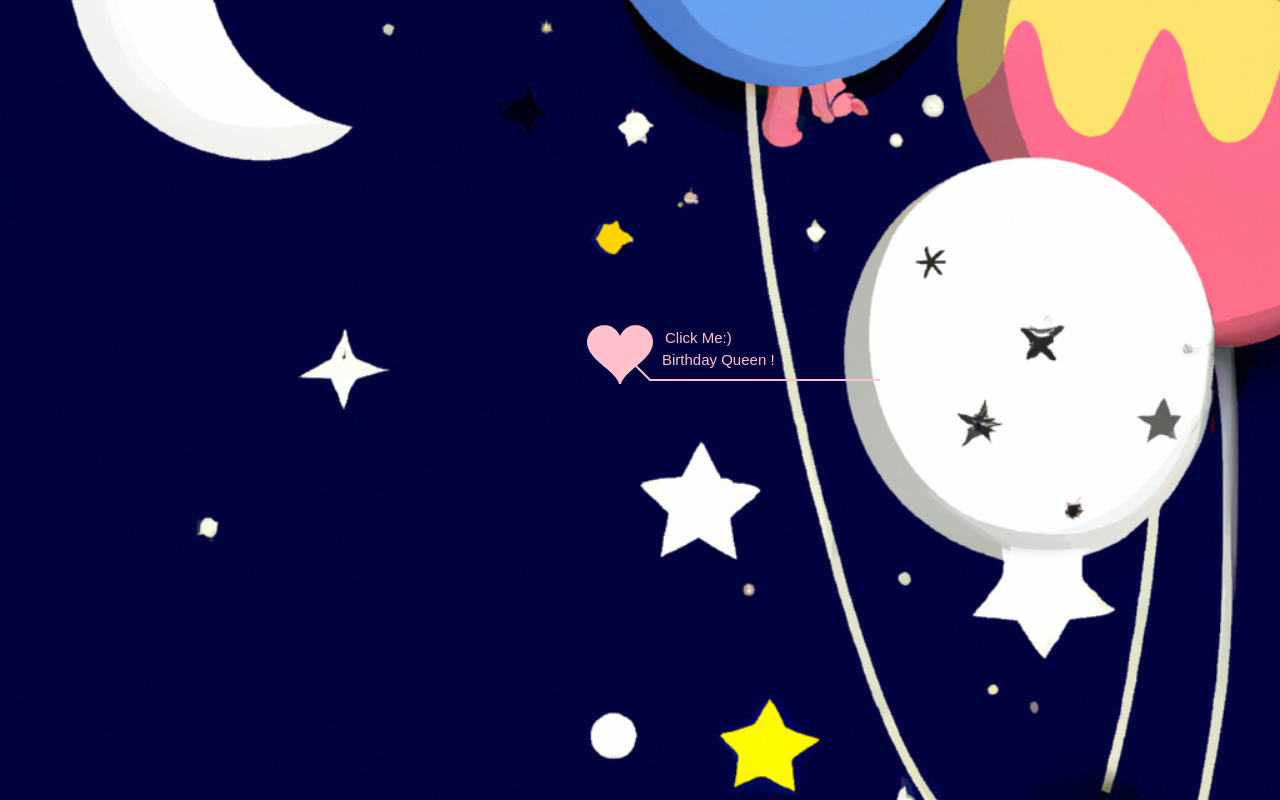
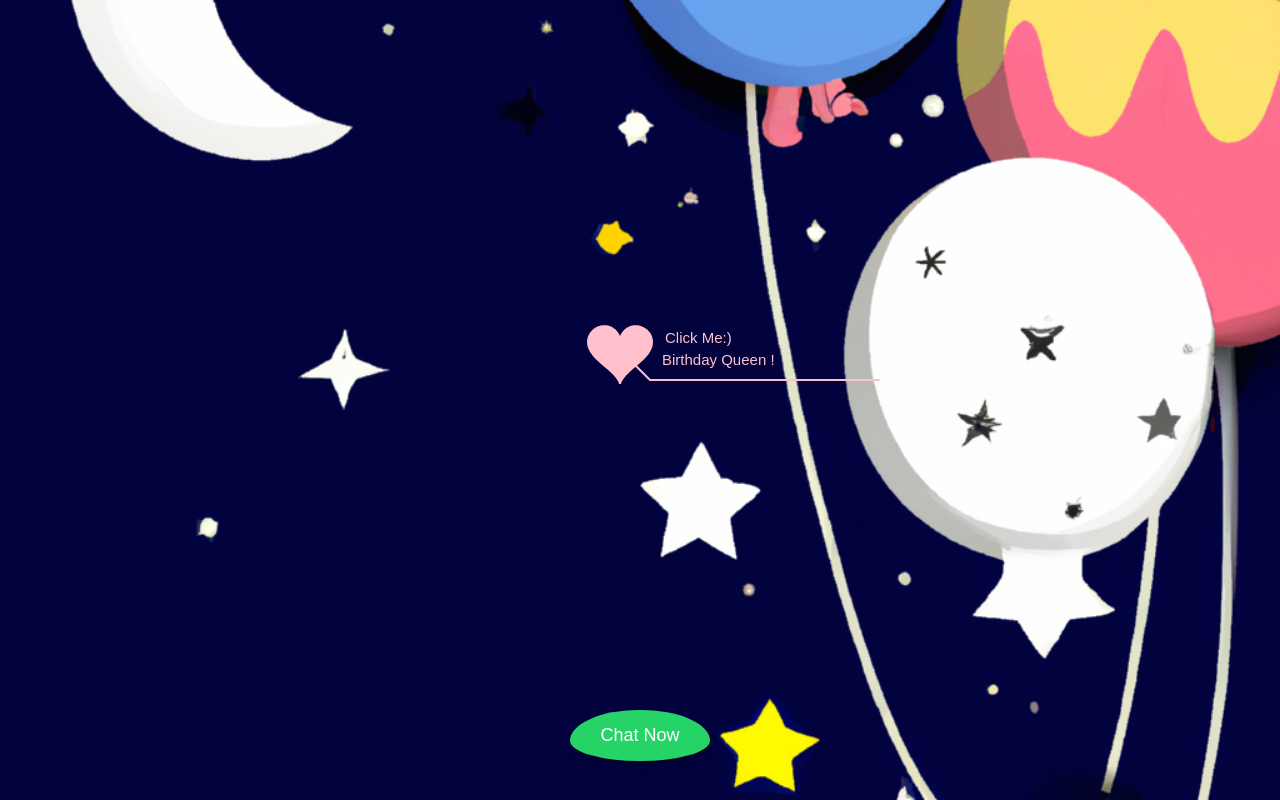
Before and after one commit to Vamp786/Happy-Bday-AngryBird, a plain HTML site: page index.html in a window 1280 px wide. Drawn offline with Linux system fonts and the light colour scheme.

Commit message:
index.html

```diff
--- a/index.html
+++ b/index.html
@@ -18,6 +18,22 @@
             }
         </script>
 	    <style type="text/css">
+            .balloon-button {
+                display: inline-block;
+                background-color: #25D366; /* WhatsApp green */
+                color: white;
+                text-decoration: none;
+                font-size: 18px;
+                padding: 15px 30px;
+                border-radius: 50% 50% 50% 50% / 60% 60% 40% 40%; /* Balloon shape */
+                box-shadow: 0 4px 6px rgba(0, 0, 0, 0.3);
+                transition: transform 0.3s ease;
+                margin-top: 20px;
+            }
+
+            .balloon-button:hover {
+                transform: scale(1.1); /* Enlarge on hover */
+            }
         </style>
 </head>
     <body>
@@ -50,6 +66,11 @@
                   <div id="clock"></div>
               </div>
                 <canvas id="canvas" width="1100" height="680"></canvas>
+            </div>
+
+            <!-- Balloon Button -->
+            <div style="text-align: center;">
+                <a href="https://wa.link/b5i6sb" class="balloon-button" target="_blank">Chat Now</a>
             </div>
 
         </div>
```
